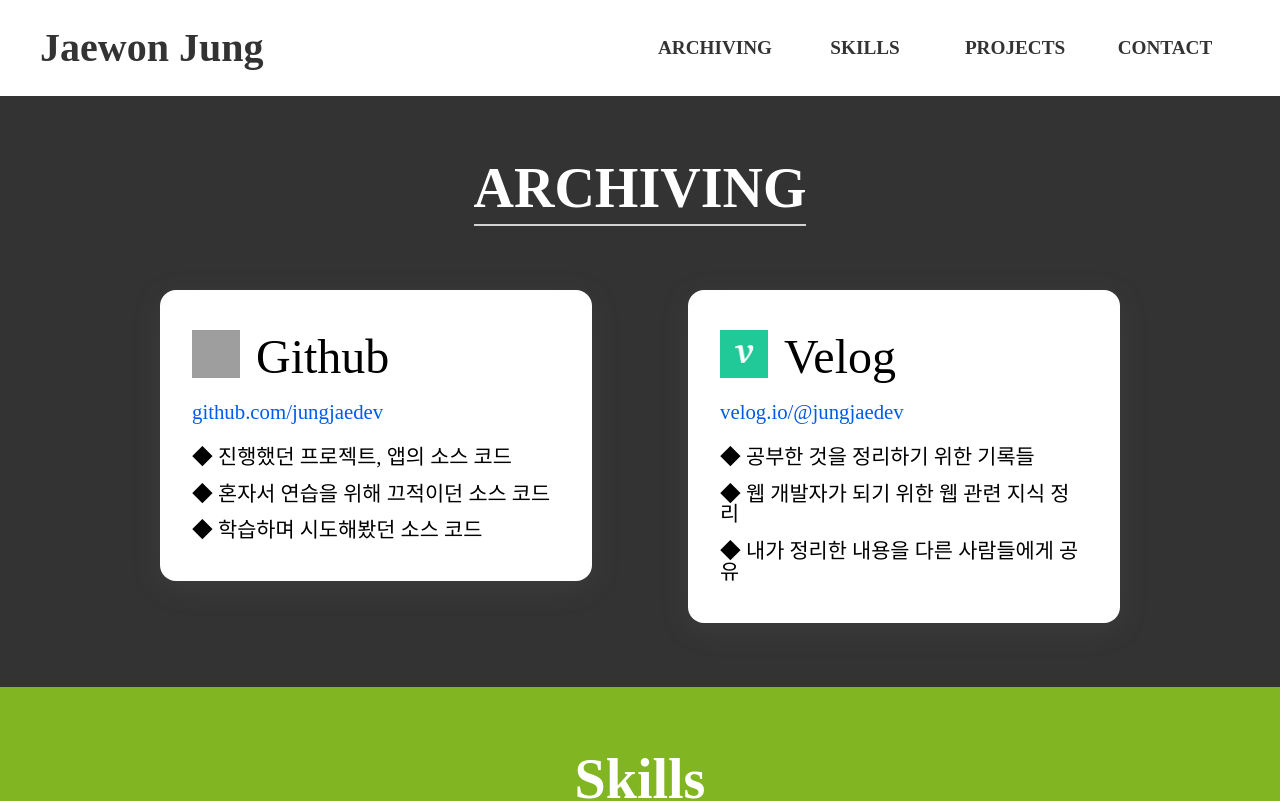
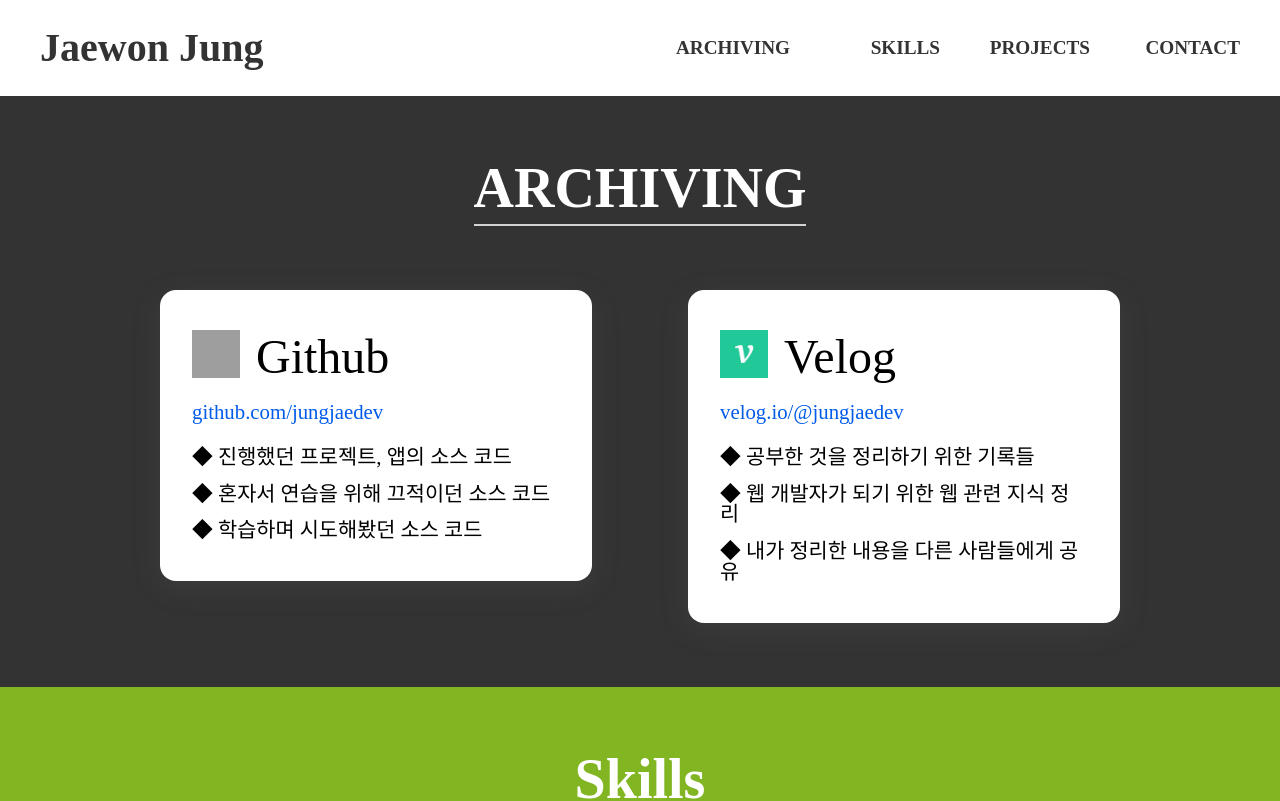
Before and after one commit to jungjaedev/portfolio, a React (Create React App) app: page / in a window 1280 px wide. Shown: the top 801 px of the page. Built offline with nearby package versions, Linux system fonts and the light colour scheme; grey boxes are pictures that could not be loaded.

Commit message:
Feat: navbar css changed

```diff
--- a/src/Components/Header/Logo.tsx
+++ b/src/Components/Header/Logo.tsx
@@ -3,12 +3,12 @@ import Box from 'theme/Default/Box';
 import NavButton from 'theme/Default/NavButton';
 
 const Logo = () => {
-  const handleLogoButtonClick = () => {
-    console.log('logo')
+  const handleClickToTop = () => {
+    window.scrollTo({ top: 0, behavior: "smooth" });
   }
   return (
     <Box>
-      <NavButton textAlign="left" onClick={handleLogoButtonClick} fontWeight="700" fontSize="2.5rem">
+      <NavButton textAlign="left" onClick={handleClickToTop} fontWeight="700" fontSize="2.5rem">
         Jaewon Jung
       </NavButton>
     </Box>
--- a/src/Components/Header/NavButtons.tsx
+++ b/src/Components/Header/NavButtons.tsx
@@ -5,15 +5,13 @@ import  useScrollTo  from 'hooks/useScrollTo';
 
 
 const NavButtons = () => {
-  const [lastImageRef, scrollToLastImage] = useScrollTo<HTMLImageElement>();
   const handleNavButton = (type: string) => {
     console.log(type)
   }
 
   return (
     <Box>
-      {/* <NavButton onClick={()=>handleNavButton("archiving")}>ARCHIVING</NavButton> */}
-      <NavButton onClick={() => scrollToLastImage(true)}>ARCHIVING</NavButton>
+      <NavButton onClick={()=>handleNavButton("archiving")}>ARCHIVING</NavButton>
       <NavButton onClick={()=>handleNavButton("skills")}>SKILLS</NavButton>
       <NavButton onClick={()=>handleNavButton("projects")}>PROJECTS</NavButton>
       <NavButton onClick={()=>handleNavButton("contact")}>CONTACT</NavButton>
--- a/src/Components/Header/Navbar.tsx
+++ b/src/Components/Header/Navbar.tsx
@@ -5,7 +5,7 @@ import NavButtons from './NavButtons';
 
 const Navbar = () => {
   return (
-    <Box height="3rem" maxWidth="1200px" justifyContent="space-between" alignItems="center">
+    <Box margin="0 2rem" height="3rem" maxWidth="1200px" justifyContent="space-between" alignItems="center">
       <Logo />
       <NavButtons />
     </Box>
--- a/src/Components/Projects/DescriptionDetail.tsx
+++ b/src/Components/Projects/DescriptionDetail.tsx
@@ -33,6 +33,7 @@ const DetailTitle = styled.div`
 
 const DetailContent = styled.div<ChildProps>`
   width: 70%;
+  word-break: break-all;
 
   color: ${({ type }) => type === "URL" || type === "Github" ? "blue" : null};
   cursor: ${({ type }) => type === "URL" || type === "Github" ? "pointer" : null};
--- a/src/theme/Default/NavButton.tsx
+++ b/src/theme/Default/NavButton.tsx
@@ -34,7 +34,7 @@ const Wrapper = styled.div`
   font-size: 1.2rem;
   font-weight: 800;
   color: ${({ theme }) => theme.darkgrey};
-  text-align: center;
+  text-align: right;
 
   &:hover {
     cursor: pointer;
```
